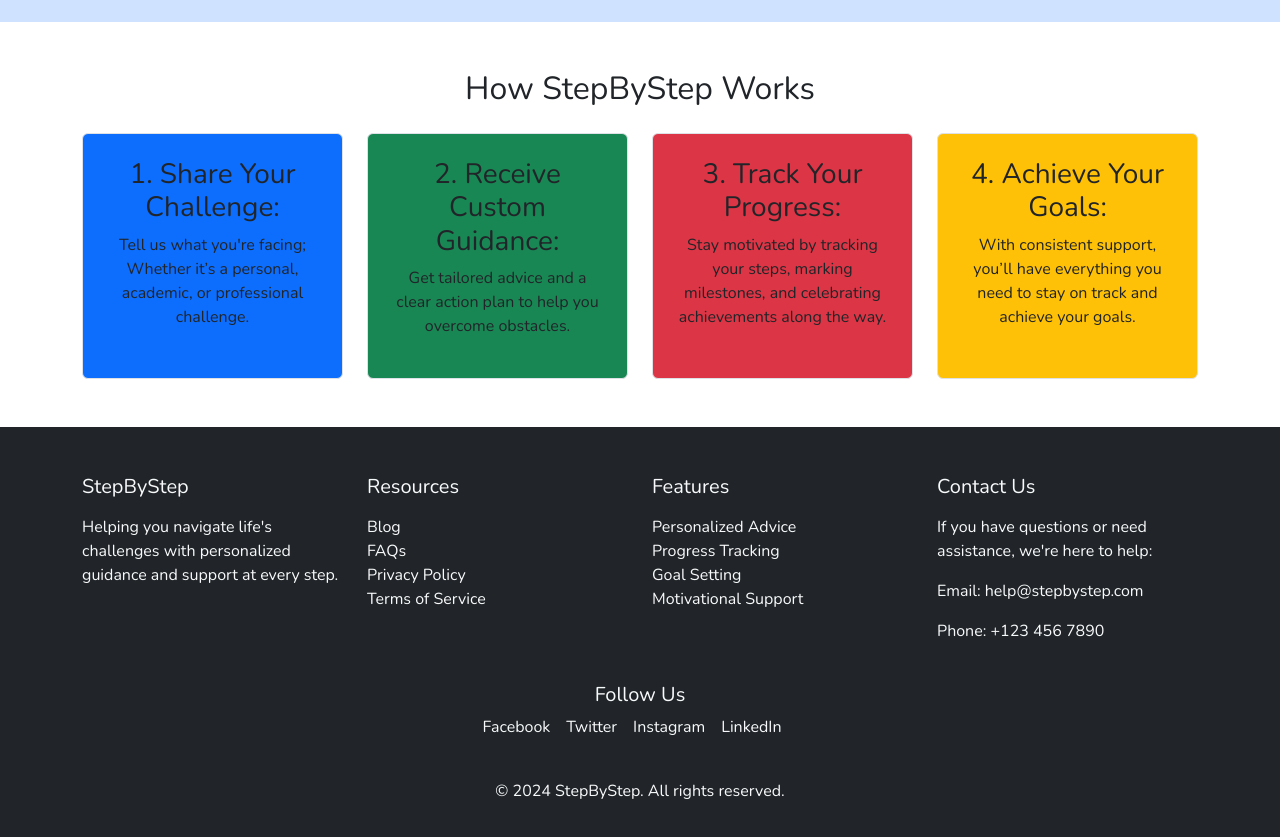
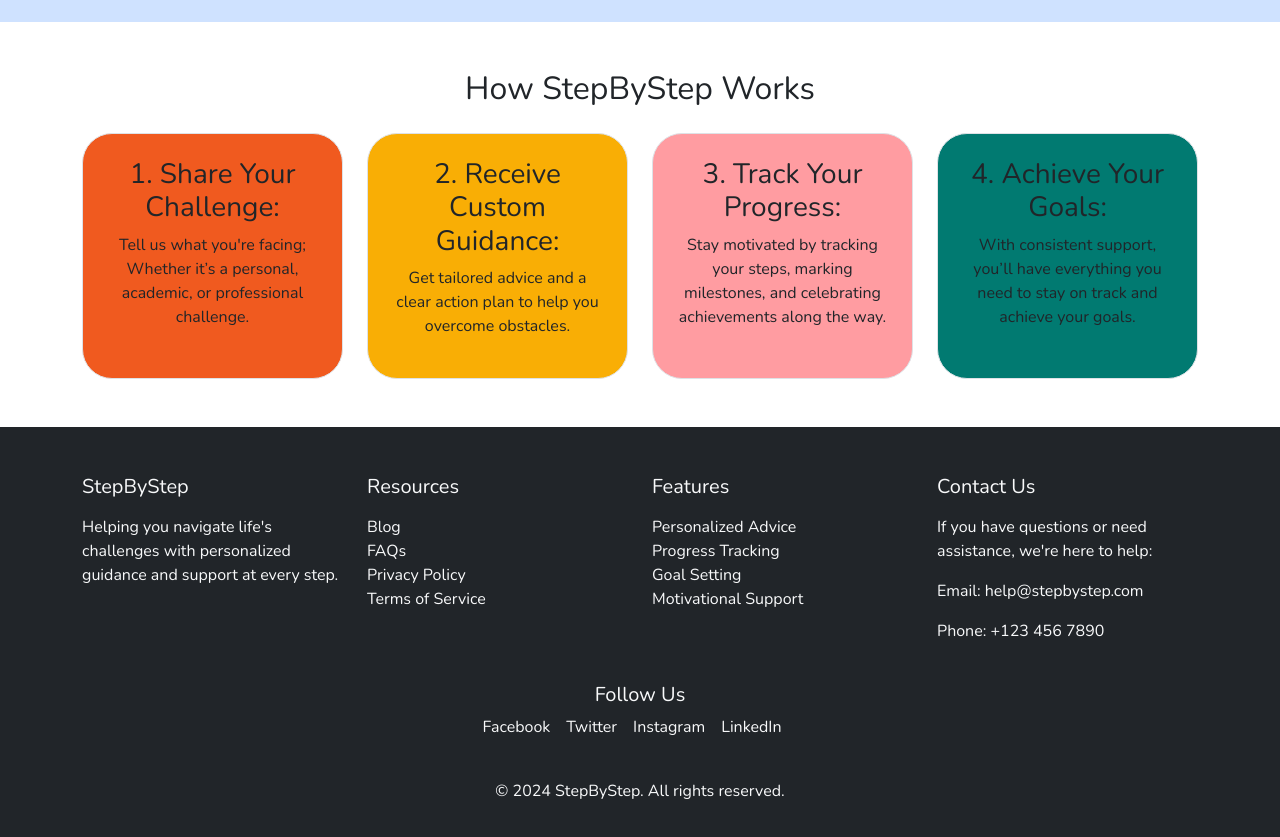
Before and after one commit to n00230352/wed_design_framework_CA, a website: page index.html in a window 1280 px wide. Shown: the part 3160-3997 px from the top of the page. Drawn offline with nearby package versions, Linux system fonts and the light colour scheme.

Commit message:
sass for (how it works)

```diff
--- a/index.html
+++ b/index.html
@@ -144,28 +144,28 @@
 			<div class="row g-4 equal-height-row d-flex flex-wrap">
 
 				<div class="col-md-3 d-flex align-items-stretch">
-					<div class="bg-primary p-4 border rounded">
+					<div class="step1 border p-4 ">
 						<h3>1. Share Your Challenge:</h3>
 						<p>Tell us what you're facing; Whether it’s a personal, academic, or professional challenge.</p>
 					</div>
 				</div>
 
 				<div class="col-md-3 d-flex align-items-stretch">
-					<div class="bg-success p-4 border rounded">
+					<div class="step2 border p-4">
 						<h3>2. Receive Custom Guidance:</h3>
 						<p>Get tailored advice and a clear action plan to help you overcome obstacles.</p>
 					</div>
 				</div>
 
 				<div class="col-md-3 d-flex align-items-stretch">
-					<div class="bg-danger p-4 border rounded">
+					<div class="step3 border p-4 ">
 						<h3>3. Track Your Progress:</h3>
 						<p>Stay motivated by tracking your steps, marking milestones, and celebrating achievements along the way.</p>
 					</div>
 				</div>
 
 				<div class="col-md-3 d-flex align-items-stretch">
-					<div class="bg-warning p-4 border rounded">
+					<div class="step4 border p-4">
 						<h3>4. Achieve Your Goals:</h3>
 						<p>With consistent support, you’ll have everything you need to stay on track and achieve your goals.</p>
 					</div>
--- a/sass/main.scss
+++ b/sass/main.scss
@@ -1,6 +1,35 @@
+//font
 @import url('https://fonts.googleapis.com/css2?family=Nunito:wght@400;700&display=swap');
+$font-family-sans-serif: 'Nunito', sans-serif;
 
-$font-family-sans-serif: 'Nunito', sans-serif;
+//colors
+$orange: #F05A1F;
+$yellow: #F9AE05;
+$pink: #FF9CA1;
+$green: #017A71;
+
+//radius of all boxs/bottuns
+.border{
+    border-radius: 30px;
+}
+//steps colours
+.step1{
+    background-color: $orange;
+}
+
+.step2{
+    background-color: $yellow;
+}
+
+.step3{
+    background-color: $pink;
+}
+
+.step4{
+    background-color: $green;
+}
+
+
 
 // $primary: red;
 
```
Also changed, not shown: form.html (+2 -1 lines), css/main.css, 1 other file.
